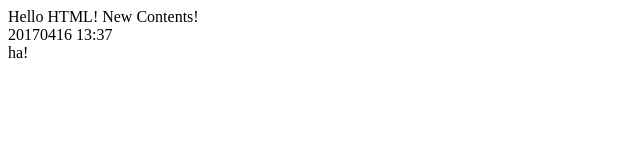
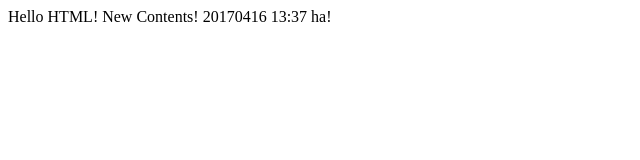
Before and after one commit to jjwho/D3_HW1, a plain HTML site: page index.html in a window 1280 px wide. Shown: the whole page, without its empty margins (0-640 px from the left). Drawn offline with Linux system fonts and the light colour scheme.

Commit message:
Update index.html

```diff
--- a/index.html
+++ b/index.html
@@ -6,8 +6,8 @@
 </head>
 <body>
 Hello HTML!
-New Contents! <br>
-    20170416 13:37<br>
+New Contents!
+    20170416 13:37
     ha!
 
 
```
